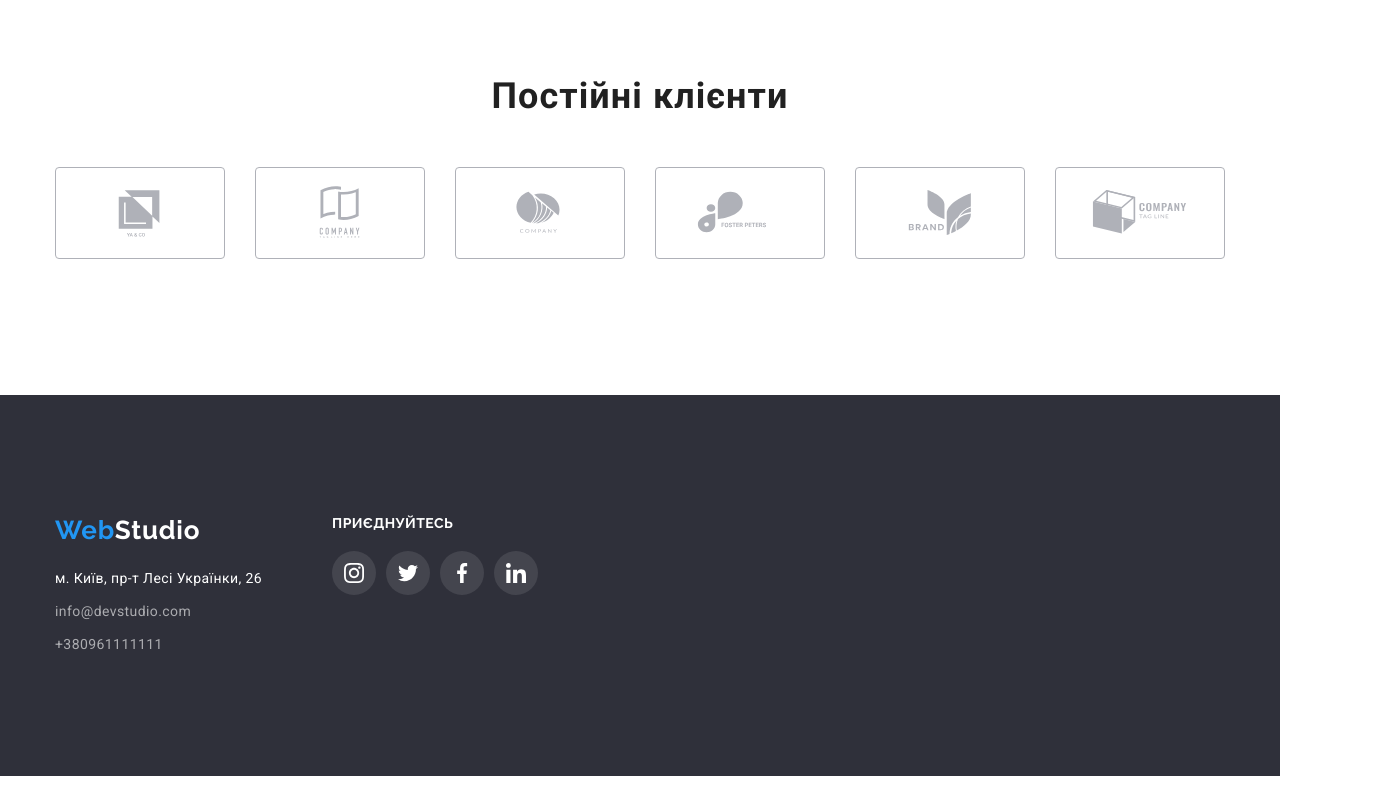
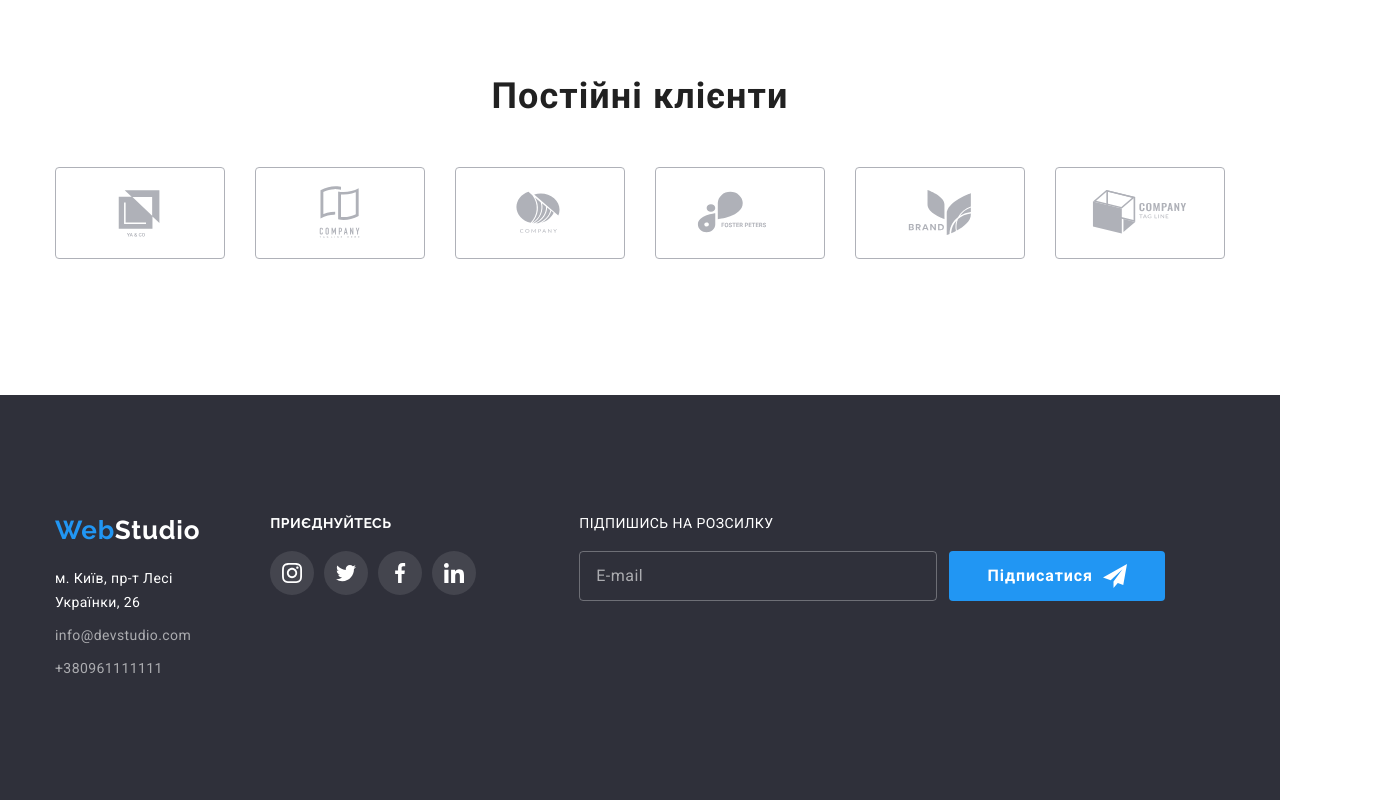
Before and after one commit to onsnov/goit-markup-hw-06, a plain HTML site: page index.html in a window 1280 px wide. Shown: the part 2367-3167 px from the top of the page, 1381 px wide, since content can reach past the window. Before the commit the page ends 3143 px from the top, so only its background shows below. Drawn offline with nearby package versions, Linux system fonts and the light colour scheme.

Commit message:
додає у футер форму

```diff
--- a/css/styles.css
+++ b/css/styles.css
@@ -355,6 +355,8 @@ ul {
 .form-field textarea {
   margin-bottom: 10px;
   height: 120px;
+  padding-left: 16px;
+  padding-top: 12px;
 }
 
 .form-field input:focus + .input-icon {
@@ -397,13 +399,14 @@ textarea::placeholder {
 }
 .agree-text {
   color: var(--primary-text-color);
+  transition: color 250ms cubic-bezier(0.4, 0, 0.2, 1);
 }
 .agree-text:hover,
 .agree-text:focus {
   color: #188ce8;
 }
 
-.form-checkbox {
+. {
   position: relative;
 }
 
@@ -431,11 +434,10 @@ textarea::placeholder {
 }
 
 .submit {
-  display: block ;
+  display: block;
   margin-top: 30px;
   margin-left: auto;
   margin-right: auto;
-
 
   font-size: 16px;
   line-height: calc(30 / 16);
@@ -450,8 +452,6 @@ textarea::placeholder {
   width: 200px;
   height: 50px;
   background-color: var(--accent-color);
-
-
 }
 .visually-hidden {
   width: 1px;
@@ -484,6 +484,77 @@ textarea::placeholder {
 textarea {
   resize: none;
   width: 100%;
+}
+
+.form-subscription {
+  display: flex;
+  align-items: flex-end;
+  margin-right: 216px;
+}
+
+.button.subscription {
+  margin-left: 12px;
+  cursor: pointer;
+}
+
+.icon-subscription {
+  display: inline-flex;
+  align-items: center;
+  align-content: center;
+  justify-content: center;
+
+  width: 200px;
+  height: 50px;
+  padding: 10px 28px;
+
+  font-size: 16px;
+  line-height: calc(30 / 16);
+  letter-spacing: 0.06em;
+}
+
+.icon-subscription .icon {
+  fill: var(--button-text-color);
+  margin-left: 10px;
+}
+
+.input-subscription {
+  border: 1px solid rgba(255, 255, 255, 0.3);
+  border-radius: 4px;
+  background-color: transparent;
+  width: 358px;
+  height: 50px;
+  padding-left: 16px;
+  padding-top: 15px;
+  padding-bottom: 15px;
+}
+
+.subscription-object {
+  display: flex;
+  flex-direction: column;
+  margin-left: 93px;
+}
+
+.subscription-object label {
+  font-style: normal;
+  font-size: 14px;
+  line-height: calc(16 / 14);
+  letter-spacing: 0.03em;
+  text-transform: uppercase;
+  color: var(--button-text-color);
+  margin-bottom: 20px;
+}
+
+.subscription-object input::placeholder {
+  font-style: normal;
+
+  font-size: 16px;
+  line-height: calc(20 / 16);
+  letter-spacing: 0.03em;
+  color: rgba(255, 255, 255, 0.6);
+}
+
+.subscription-object input {
+  color: rgba(255, 255, 255, 0.6);
 }
 
 /* advantages */
--- a/index.html
+++ b/index.html
@@ -504,7 +504,25 @@
             </ul>
           </div>
           <div class="footer-subscription">
-
+            <form  name="form" class="form-subscription">
+              <div class="subscription-object">
+                <label for="subscription">Підпишись на розсилку</label>
+                <input
+                  class="input-subscription"
+                  type="email"
+                  id="subscription"
+                  placeholder="E-mail"
+                />
+              </div>
+              <button type="submit" class="button subscription">
+                <span class="icon-subscription"
+                  >Підписатися
+                  <svg width="24" height="24" class="icon">
+                    <use href="./images/symbol-defs (1).svg#icon-send"></use>
+                  </svg>
+                </span>
+              </button>
+            </form>
           </div>
         </address>
       </div>
@@ -517,14 +535,14 @@
           </svg>
         </button>
 
-        <form action="" name="form" class="form js-speaker-form">
+        <form name="form" js-speaker-form class="form" >
           <p>Залиште свої дані, ми вам передзвонимо</p>
           <div class="form-field">
-            <label name="Ім'я" for="Ім'я">Ім'я</label>
+            <label for="name">Ім'я</label>
             <div class="input-wrapper">
               <input
                 type="text"
-                id="Ім'я"
+                id="name"
                 placeholder="Мар'ян Петрович"
                 required
               />
@@ -535,7 +553,7 @@
           </div>
 
           <div class="form-field">
-            <label name="Телефон" for="phone">Тeлефон</label>
+            <label  for="phone">Тeлефон</label>
             <div class="input-wrapper">
               <input type="tel" id="phone" />
               <svg class="input-icon" width="18" height="18">
@@ -545,7 +563,7 @@
           </div>
 
           <div class="form-field">
-            <label name="Коментар" for="comment">Пошта</label>
+            <label for="comment">Пошта</label>
             <div class="input-wrapper">
               <input type="email" id="comment" />
               <svg class="input-icon" width="18" height="18">
@@ -555,7 +573,7 @@
           </div>
 
           <div class="form-field">
-            <label name="Відгук" for="comments">Коментар</label>
+            <label  for="comments">Коментар</label>
             <textarea
               name="Відгук"
               id="comments"
@@ -573,15 +591,13 @@
               <svg class="agree-icon" width="11" height="8">
                 <use href="./images/symbol-defs (1).svg#icon-check"></use>
               </svg>
-              <span>Погоджуюся з розсилкою та приймаю
-              <a href=""><span class="agree-text">Умови договору</span></a>
+              <span
+                >Погоджуюся з розсилкою та приймаю
+                <a href=""><span class="agree-text">Умови договору</span></a>
               </span>
             </label>
           </div>
-          <button class="submit" type="submit">
-  Відправити
-
-          </button>
+          <button class="submit" type="submit">Відправити</button>
         </form>
         <script>
           (() => {
```
Also changed, not shown: portfolio.html (+22 -0 lines).
